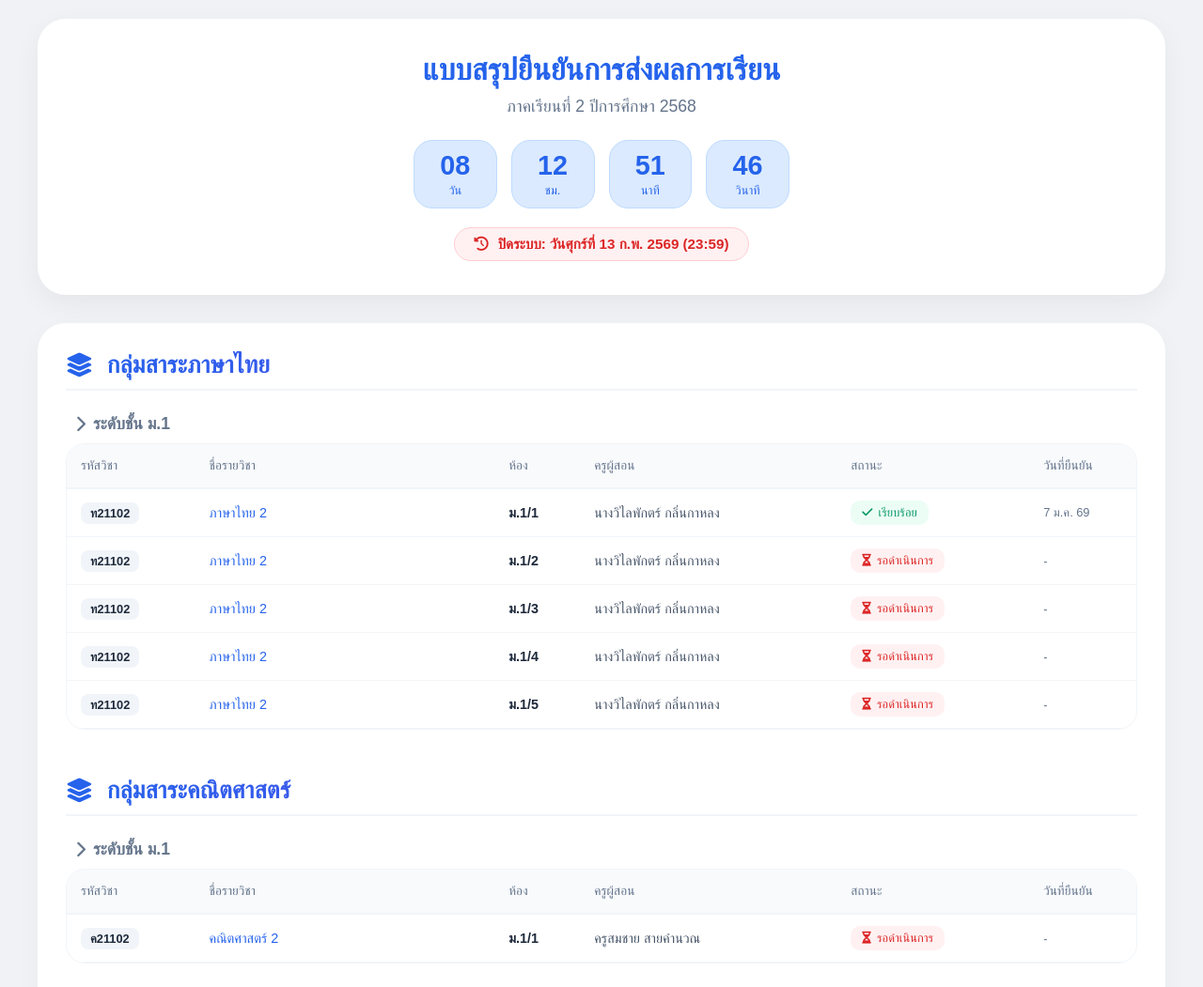
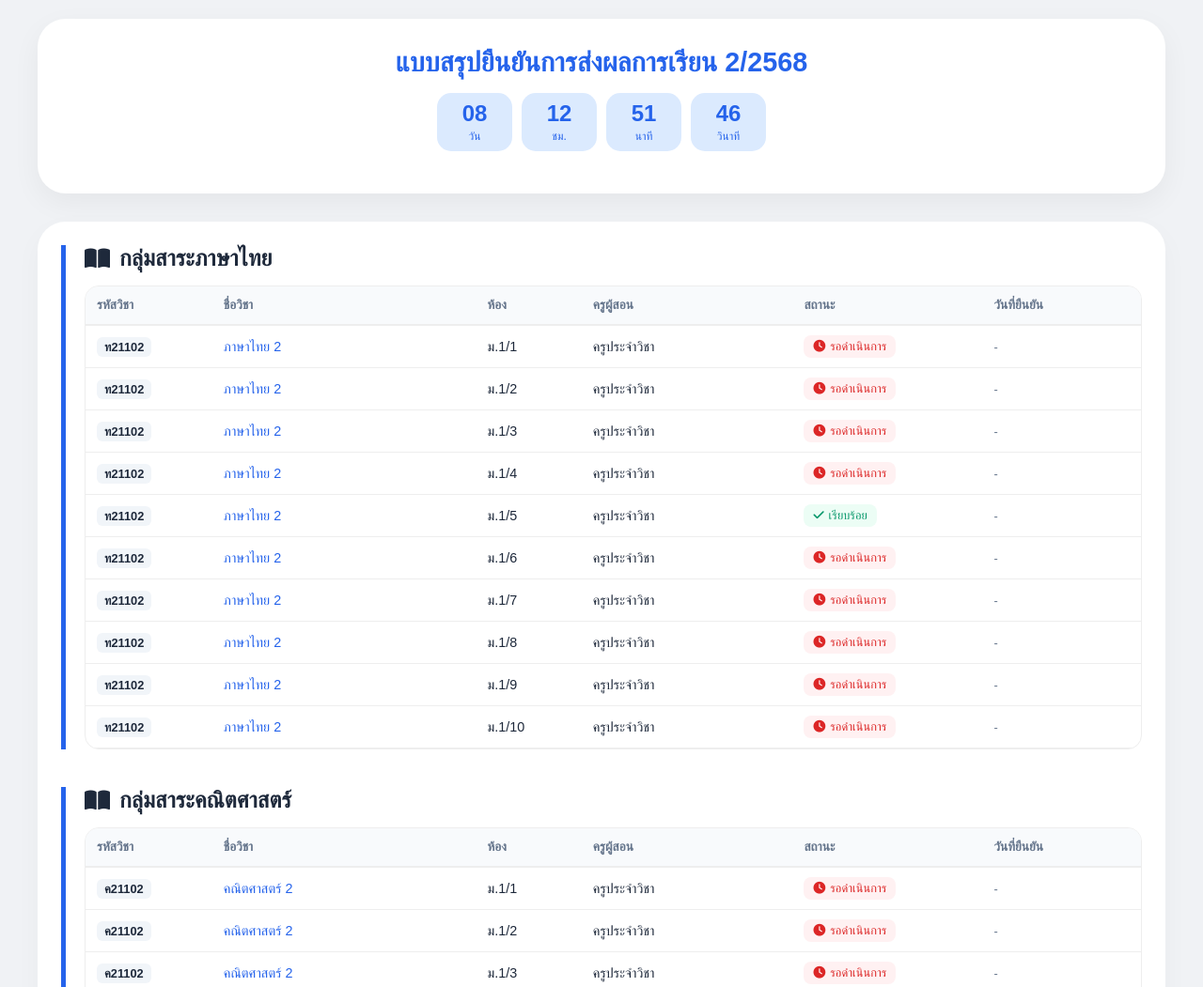
Before and after one commit to suteetepzaa/banharn, a plain HTML site: page confirmgrade.html in a window 1280 px wide. Shown: the top 1051 px of the page at 94% size. Drawn offline with Linux system fonts and the light colour scheme; a web font is replaced by a local one.

Commit message:
Update confirmgrade.html

```diff
--- a/confirmgrade.html
+++ b/confirmgrade.html
@@ -3,161 +3,53 @@
 <head>
     <meta charset="UTF-8">
     <meta name="viewport" content="width=device-width, initial-scale=1.0">
-    <title>แบบสรุปยืนยันการส่งผลการเรียน 2/2568</title>
+    <title>สรุปยืนยันการส่งผลการเรียน 2/2568 (ทุกกลุ่มสาระ)</title>
     <link href="https://fonts.googleapis.com/css2?family=Kodchasan:wght@300;400;500;600&display=swap" rel="stylesheet">
     <link rel="stylesheet" href="https://cdnjs.cloudflare.com/ajax/libs/font-awesome/6.4.0/css/all.min.css">
-
     <style>
         :root {
-            --primary: #2563eb;
-            --primary-soft: #dbeafe;
-            --accent: #7c3aed;
-            --success: #059669;
-            --danger: #dc2626;
-            --bg: #f0f2f5;
-            --text-dark: #1e293b;
-            --text-muted: #64748b;
+            --primary: #2563eb; --primary-soft: #dbeafe; --accent: #7c3aed;
+            --success: #059669; --danger: #dc2626; --bg: #f0f2f5;
+            --text-dark: #1e293b; --text-muted: #64748b;
         }
-
-        * { box-sizing: border-box; }
-
-        body {
-            font-family: 'Kodchasan', sans-serif;
-            background-color: var(--bg);
-            margin: 0;
-            padding: 20px;
-            color: var(--text-dark);
-        }
-
+        body { font-family: 'Kodchasan', sans-serif; background-color: var(--bg); margin: 0; padding: 20px; color: var(--text-dark); }
         .container { max-width: 1200px; margin: 0 auto; }
-
-        /* Header Design */
-        .header-card {
-            background: white;
-            padding: 35px 20px;
-            border-radius: 30px;
-            text-align: center;
-            box-shadow: 0 10px 30px rgba(0,0,0,0.05);
-            margin-bottom: 30px;
-            border: 1px solid rgba(255,255,255,0.8);
-        }
-
-        h2 { color: var(--primary); margin: 0; font-size: 2rem; font-weight: 600; }
-        .subtitle { color: var(--text-muted); margin: 10px 0 25px; font-size: 1.1rem; }
-
-        /* Countdown */
-        .countdown-grid {
-            display: grid;
-            grid-template-columns: repeat(4, 1fr);
-            gap: 15px;
-            max-width: 400px;
-            margin: 0 auto 20px;
-        }
-        .time-unit { background: var(--primary-soft); padding: 10px; border-radius: 20px; border: 1px solid #bfdbfe; }
-        .time-num { display: block; font-size: 1.8rem; font-weight: 600; color: var(--primary); }
-        .time-label { font-size: 0.8rem; color: var(--primary); font-weight: 500; }
-
-        .deadline-label {
-            display: inline-flex;
-            align-items: center;
-            gap: 10px;
-            background: #fff1f2;
-            color: var(--danger);
-            padding: 8px 20px;
-            border-radius: 50px;
-            font-weight: 600;
-            font-size: 0.95rem;
-            border: 1px solid #fecdd3;
-        }
-
-        /* Content Area */
-        .main-card {
-            background: white;
-            padding: 30px;
-            border-radius: 30px;
-            box-shadow: 0 10px 30px rgba(0,0,0,0.03);
-        }
-
-        .dept-section { margin-bottom: 50px; }
-
-        .group-title {
-            background: linear-gradient(to right, var(--primary), var(--accent));
-            -webkit-background-clip: text;
-            -webkit-text-fill-color: transparent;
-            font-size: 1.6rem;
-            font-weight: 600;
-            margin-bottom: 20px;
-            display: flex;
-            align-items: center;
-            gap: 15px;
-            border-bottom: 2px solid #f1f5f9;
-            padding-bottom: 10px;
-        }
-
-        .level-section-header {
-            font-size: 1.1rem;
-            font-weight: 600;
-            color: var(--text-muted);
-            margin: 25px 0 10px 10px;
-            display: flex;
-            align-items: center;
-            gap: 8px;
-        }
-
-        /* Table */
-        .table-container {
-            overflow-x: auto;
-            border-radius: 20px;
-            border: 1px solid #f1f5f9;
-            margin-bottom: 10px;
-        }
-
-        table { width: 100%; border-collapse: collapse; min-width: 900px; }
-        th { background: #f8fafc; padding: 15px; text-align: left; font-weight: 500; color: var(--text-muted); font-size: 0.85rem; border-bottom: 2px solid #f1f5f9; }
-        td { padding: 12px 15px; border-bottom: 1px solid #f1f5f9; font-size: 0.9rem; }
-        .row-divider { border-top: 3px solid #f1f5f9 !important; }
-
-        /* UI Elements */
-        .code-tag { background: #f1f5f9; color: var(--text-dark); padding: 4px 10px; border-radius: 8px; font-weight: 600; font-size: 0.8rem; }
-        .subject-text { font-weight: 500; color: var(--primary); }
-        .status-badge { display: inline-flex; align-items: center; gap: 6px; padding: 5px 12px; border-radius: 10px; font-size: 0.8rem; font-weight: 500; }
+        .header-card { background: white; padding: 30px; border-radius: 30px; text-align: center; box-shadow: 0 10px 30px rgba(0,0,0,0.05); margin-bottom: 30px; }
+        h2 { color: var(--primary); margin: 0; font-size: 1.8rem; }
+        .countdown-grid { display: grid; grid-template-columns: repeat(4, 1fr); gap: 10px; max-width: 350px; margin: 15px auto; }
+        .time-unit { background: var(--primary-soft); padding: 8px; border-radius: 15px; }
+        .time-num { display: block; font-size: 1.5rem; font-weight: 600; color: var(--primary); }
+        .time-label { font-size: 0.75rem; color: var(--primary); }
+        .main-card { background: white; padding: 25px; border-radius: 30px; box-shadow: 0 10px 30px rgba(0,0,0,0.03); }
+        .dept-section { margin-bottom: 40px; border-left: 5px solid var(--primary); padding-left: 20px; }
+        .group-title { font-size: 1.5rem; font-weight: 600; color: var(--text-dark); margin-bottom: 15px; display: flex; align-items: center; gap: 10px; }
+        .table-container { overflow-x: auto; border-radius: 15px; border: 1px solid #eee; margin-top: 10px; }
+        table { width: 100%; border-collapse: collapse; min-width: 850px; }
+        th { background: #f8fafc; padding: 12px; text-align: left; color: var(--text-muted); font-size: 0.85rem; border-bottom: 2px solid #eee; }
+        td { padding: 10px 12px; border-bottom: 1px solid #eee; font-size: 0.9rem; }
+        .code-tag { background: #f1f5f9; padding: 3px 8px; border-radius: 6px; font-weight: 600; font-size: 0.8rem; }
+        .status-badge { display: inline-flex; align-items: center; gap: 5px; padding: 4px 10px; border-radius: 8px; font-size: 0.8rem; }
         .status-badge.success { background: #ecfdf5; color: var(--success); }
         .status-badge.wait { background: #fff1f2; color: var(--danger); }
-        .teacher-info { color: #475569; }
-        .date-info { color: var(--text-muted); font-size: 0.8rem; }
-
-        @media (max-width: 768px) {
-            .countdown-grid { grid-template-columns: repeat(2, 1fr); }
-            h2 { font-size: 1.5rem; }
-        }
     </style>
 </head>
 <body>
 
 <div class="container">
     <header class="header-card">
-        <h2>แบบสรุปยืนยันการส่งผลการเรียน</h2>
-        <p class="subtitle">ภาคเรียนที่ 2 ปีการศึกษา 2568</p>
-
+        <h2>แบบสรุปยืนยันการส่งผลการเรียน 2/2568</h2>
         <div class="countdown-grid">
             <div class="time-unit"><span class="time-num" id="days">00</span><span class="time-label">วัน</span></div>
             <div class="time-unit"><span class="time-num" id="hours">00</span><span class="time-label">ชม.</span></div>
             <div class="time-unit"><span class="time-num" id="mins">00</span><span class="time-label">นาที</span></div>
             <div class="time-unit"><span class="time-num" id="secs">00</span><span class="time-label">วินาที</span></div>
         </div>
-
-        <div class="deadline-label">
-            <i class="fas fa-history"></i> ปิดระบบ: วันศุกร์ที่ 13 ก.พ. 2569 (23:59)
-        </div>
     </header>
 
-    <div class="main-card">
-        <div id="contentArea"></div>
-    </div>
+    <div class="main-card" id="contentArea"></div>
 </div>
 
 <script>
-    // Timer Logic
     function updateTimer() {
         const deadline = new Date("February 13, 2026 23:59:59").getTime();
         const diff = deadline - new Date().getTime();
@@ -171,86 +63,79 @@
 
     function initDisplay() {
         let allData = [];
-
-        // กลุ่มสาระทั้งหมด
         const depts = [
-            "ภาษาไทย", "คณิตศาสตร์", "วิทยาศาสตร์และเทคโนโลยี",
-            "สังคมศึกษา", "สุขศึกษา", "ศิลปะ",
-            "การงานอาชีพ", "ภาษาต่างประเทศ", "กลุ่มงานสนับสนุน"
+            { name: "ภาษาไทย", code: "ท21102", subject: "ภาษาไทย 2" },
+            { name: "คณิตศาสตร์", code: "ค21102", subject: "คณิตศาสตร์ 2" },
+            { name: "วิทยาศาสตร์และเทคโนโลยี", code: "ว21102", subject: "วิทยาศาสตร์ 2" },
+            { name: "สังคมศึกษา", code: "ส21102", subject: "สังคมศึกษา 2" },
+            { name: "สุขศึกษา", code: "พ21102", subject: "สุขศึกษา 2" },
+            { name: "ศิลปะ", code: "ศ21102", subject: "ศิลปะ 2" },
+            { name: "การงานอาชีพ", code: "ง21102", subject: "การงานอาชีพ 2" },
+            { name: "ภาษาต่างประเทศ", code: "อ21102", subject: "ภาษาอังกฤษ 2" },
+            { name: "กลุ่มงานสนับสนุน", code: "กน001", subject: "แนะแนว" }
         ];
 
-        // --- 1. ภาษาไทย (ตัวอย่างข้อมูลเดิม) ---
-        for(let i=1; i<=5; i++) {
-            allData.push({ dept: depts[0], code:"ท21102", course:"ภาษาไทย 2", level:"ม.1", room:i, teacher:"นางวิไลพักตร์ กลิ่นกาหลง", status: i===1?1:0, date: i===1?"7 ม.ค. 69":"-" });
+        // Loop สร้างห้อง 1-10 ให้ทุกกลุ่มสาระ
+        depts.forEach(dept => {
+            for(let r=1; r<=10; r++) {
+                allData.push({
+                    dept: dept.name,
+                    code: dept.code,
+                    course: dept.subject,
+                    level: "ม.1",
+                    room: r,
+                    teacher: "ครูประจำวิชา",
+                    status: Math.random() > 0.8 ? 1 : 0, // สุ่มสถานะเพื่อความสวยงามในการแสดงผล
+                    date: "-"
+                });
             }
-
-        // --- 2. คณิตศาสตร์ (ตัวอย่าง) ---
-        allData.push({ dept: depts[1], code:"ค21102", course:"คณิตศาสตร์ 2", level:"ม.1", room:1, teacher:"ครูสมชาย สายคำนวณ", status:0, date:"-" });
-
-        // --- 3. วิทยาศาสตร์ฯ (ตัวอย่าง) ---
-        allData.push({ dept: depts[2], code:"ว22102", course:"วิทยาศาสตร์ 4", level:"ม.2", room:1, teacher:"ครูสมหญิง วิทย์ล้ำ", status:0, date:"-" });
-
-        // --- 4. สังคมศึกษา (ตัวอย่าง) ---
-        allData.push({ dept: depts[3], code:"ส23102", course:"สังคมศึกษา 6", level:"ม.3", room:1, teacher:"ครูใจดี มีธรรม", status:1, date:"8 ม.ค. 69" });
-
-        // --- เพิ่มข้อมูลกลุ่มอื่นๆ ได้ตามโครงสร้างข้างต้น ---
+        });
 
         renderTable(allData);
     }
 
     function renderTable(data) {
         const contentArea = document.getElementById('contentArea');
-
-        // จัดกลุ่มข้อมูล: กลุ่มสาระ -> ระดับชั้น
-        const groupedData = data.reduce((acc, obj) => {
-            if (!acc[obj.dept]) acc[obj.dept] = {};
-            if (!acc[obj.dept][obj.level]) acc[obj.dept][obj.level] = [];
-            acc[obj.dept][obj.level].push(obj);
+        const grouped = data.reduce((acc, obj) => {
+            if (!acc[obj.dept]) acc[obj.dept] = [];
+            acc[obj.dept].push(obj);
             return acc;
         }, {});
 
         let html = "";
-
-        for (const dept in groupedData) {
-            html += `<section class="dept-section">
-                        <div class="group-title"><i class="fas fa-layer-group"></i> กลุ่มสาระ${dept}</div>`;
-
-            for (const level in groupedData[dept]) {
-                html += `<div class="level-section-header"><i class="fas fa-chevron-right"></i> ระดับชั้น ${level}</div>
+        for (const deptName in grouped) {
+            html += `
+                <section class="dept-section">
+                    <div class="group-title"><i class="fas fa-book-open"></i> กลุ่มสาระ${deptName}</div>
                     <div class="table-container">
                         <table>
                             <thead>
                                 <tr>
-                                        <th width="12%">รหัสวิชา</th><th width="28%">ชื่อรายวิชา</th><th width="8%">ห้อง</th>
-                                        <th width="24%">ครูผู้สอน</th><th width="18%">สถานะ</th><th width="10%">วันที่ยืนยัน</th>
+                                    <th width="12%">รหัสวิชา</th><th width="25%">ชื่อวิชา</th><th width="10%">ห้อง</th>
+                                    <th width="20%">ครูผู้สอน</th><th width="18%">สถานะ</th><th>วันที่ยืนยัน</th>
                                 </tr>
                             </thead>
                             <tbody>`;
 
-                let lastCode = "";
-                groupedData[dept][level].forEach(item => {
-                    const isNew = lastCode !== "" && lastCode !== item.code;
-                    const statusLabel = item.status === 1
+            grouped[deptName].forEach(item => {
+                const statusHtml = item.status === 1
                     ? `<span class="status-badge success"><i class="fas fa-check"></i> เรียบร้อย</span>`
-                        : `<span class="status-badge wait"><i class="fas fa-hourglass-half"></i> รอดำเนินการ</span>`;
+                    : `<span class="status-badge wait"><i class="fas fa-clock"></i> รอดำเนินการ</span>`;
 
-                    html += `<tr class="${isNew ? 'row-divider' : ''}">
+                html += `
+                    <tr>
                         <td><span class="code-tag">${item.code}</span></td>
-                        <td class="subject-text">${item.course}</td>
-                        <td style="font-weight:600;">${item.level}/${item.room}</td>
-                        <td class="teacher-info">${item.teacher}</td>
-                        <td>${statusLabel}</td>
-                        <td class="date-info">${item.date}</td>
+                        <td style="color:var(--primary); font-weight:500;">${item.course}</td>
+                        <td>${item.level}/${item.room}</td>
+                        <td>${item.teacher}</td>
+                        <td>${statusHtml}</td>
+                        <td style="color:var(--text-muted); font-size:0.8rem;">${item.date}</td>
                     </tr>`;
-                    lastCode = item.code;
             });
-                html += `</tbody></table></div>`;
+            html += `</tbody></table></div></section>`;
         }
-            html += `</section>`;
+        contentArea.innerHTML = html;
     }
-        contentArea.innerHTML = html || "<p style='text-align:center; color:var(--text-muted);'>ไม่พบข้อมูลการส่งผลการเรียน</p>";
-    }
-
     window.onload = initDisplay;
 </script>
 </body>
```
Lines whose indentation alone changed are shown as unchanged.
